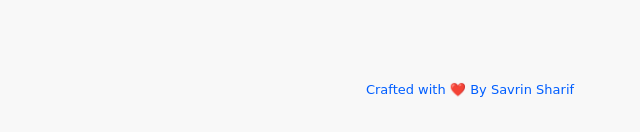
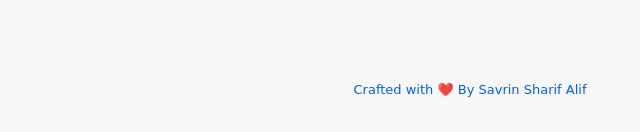
Before and after one commit to SavrinAlif/digital_clock, a plain HTML site: page index.html in a window 1280 px wide. Shown: the part 665-797 px from the top of the page, 640-1280 px from the left. Drawn offline with Linux system fonts and the light colour scheme.

Commit message:
Name Change on Footer

```diff
--- a/index.html
+++ b/index.html
@@ -22,7 +22,7 @@
       <div class="toggle-text"></div>
     </div>
     <div class="heart-wrapper">
-      <div class="heart">Crafted with ❤️ By Savrin Sharif</div>
+      <div class="heart">Crafted with ❤️ By Savrin Sharif Alif</div>
     </div>
     <script src="script.js"></script>
   </body>
```
